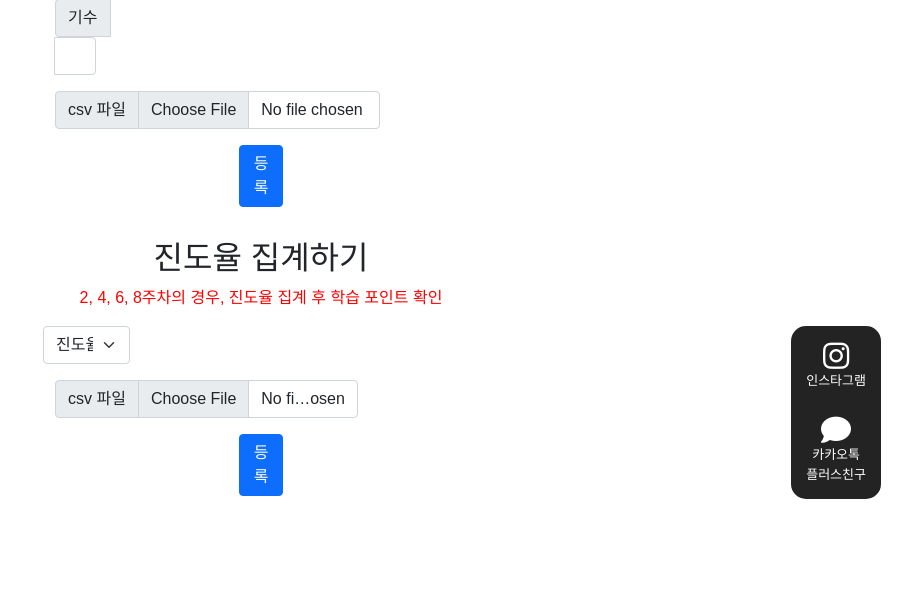
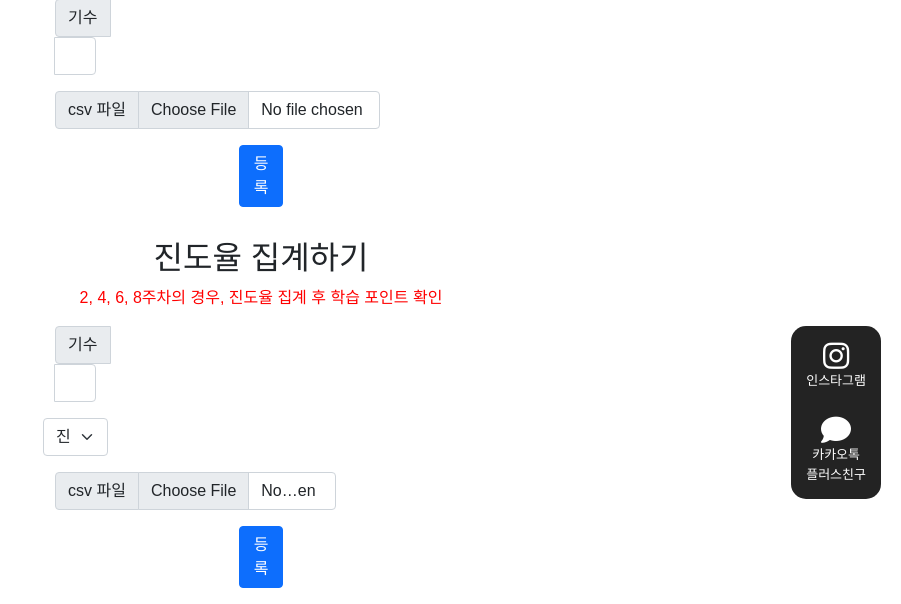
Before and after one commit to EarthlyZ9/bruteforce, a Django app: page /bf_admin/ in a window 1280 px wide. Shown: the part 281-885 px from the top of the page, without its empty margins (379-1280 px from the left). Before the commit the page ends 780 px from the top, so only its background shows below. Run offline with Django 3.2, Linux system fonts and the light colour scheme; the visitor is signed in with stand-in values (Sample User, id 1); parts of the project's set-up code (start-up, migrations or seed data) failed here and were passed over; some libraries are stand-ins or nearby versions; some web fonts are replaced.

Commit message:
bfadmin site

```diff
--- a/adminpage/templates/adminpage/admin_page.html
+++ b/adminpage/templates/adminpage/admin_page.html
@@ -41,7 +41,11 @@
     <p style="color:red;">2, 4, 6, 8주차의 경우, 진도율 집계 후 학습 포인트 확인</p>
     <form method="post" enctype="multipart/form-data" id="input_progress_file" class="row align-items-center justify-content-center" action="{% url 'admin-page:admin-main' %}">
       {% csrf_token %}
-      <select class="form-select mb-3" aria-label="Default select example" name="period" style="width: 20%">
+      <div class="input-group mb-3" style="width:15%;">
+        <span class="input-group-text" id="inputGroupSeaon">기수</span>
+        <input type="text" class="form-control" aria-label="Sizing example input" aria-describedby="inputGroupSeason" name="season">
+      </div>
+      <select class="form-select mb-3" aria-label="Default select example" name="period" style="width: 15%">
         <option disabled selected>진도율 집계 차수</option>
         <option value="1">1차</option>
         <option value="2">2차</option>
@@ -49,10 +53,11 @@
         <option value="final">최종</option>
         <option value="completion">수료</option>
       </select>
-      <div class="input-group mb-3" style="width: 75%;">
+      <div class="input-group mb-3" style="width:70%;">
         <label class="input-group-text" for="inputProgressFile">csv 파일</label>
         <input type="file" class="form-control" id="inputProgressFile" name="progress_csv_file">
       </div>
+
       <button class="btn btn-primary" style="width:10%;" type="submit" name="apply_progress">등록</button>
     </form>
   </div>
```
Also changed, not shown: adminpage/models.py (+5 -2 lines), adminpage/migrations/0010_progresspointsfile_season.py (added).
